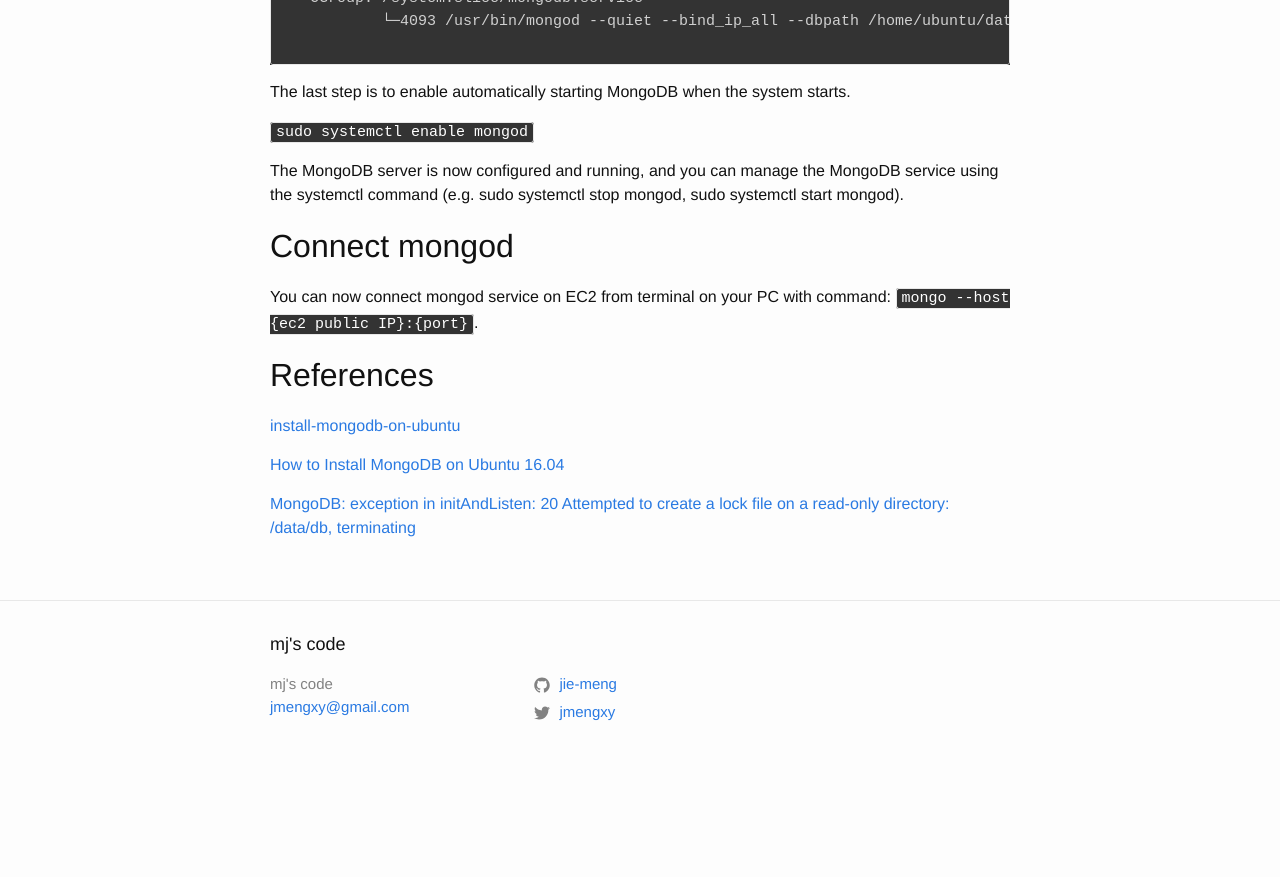
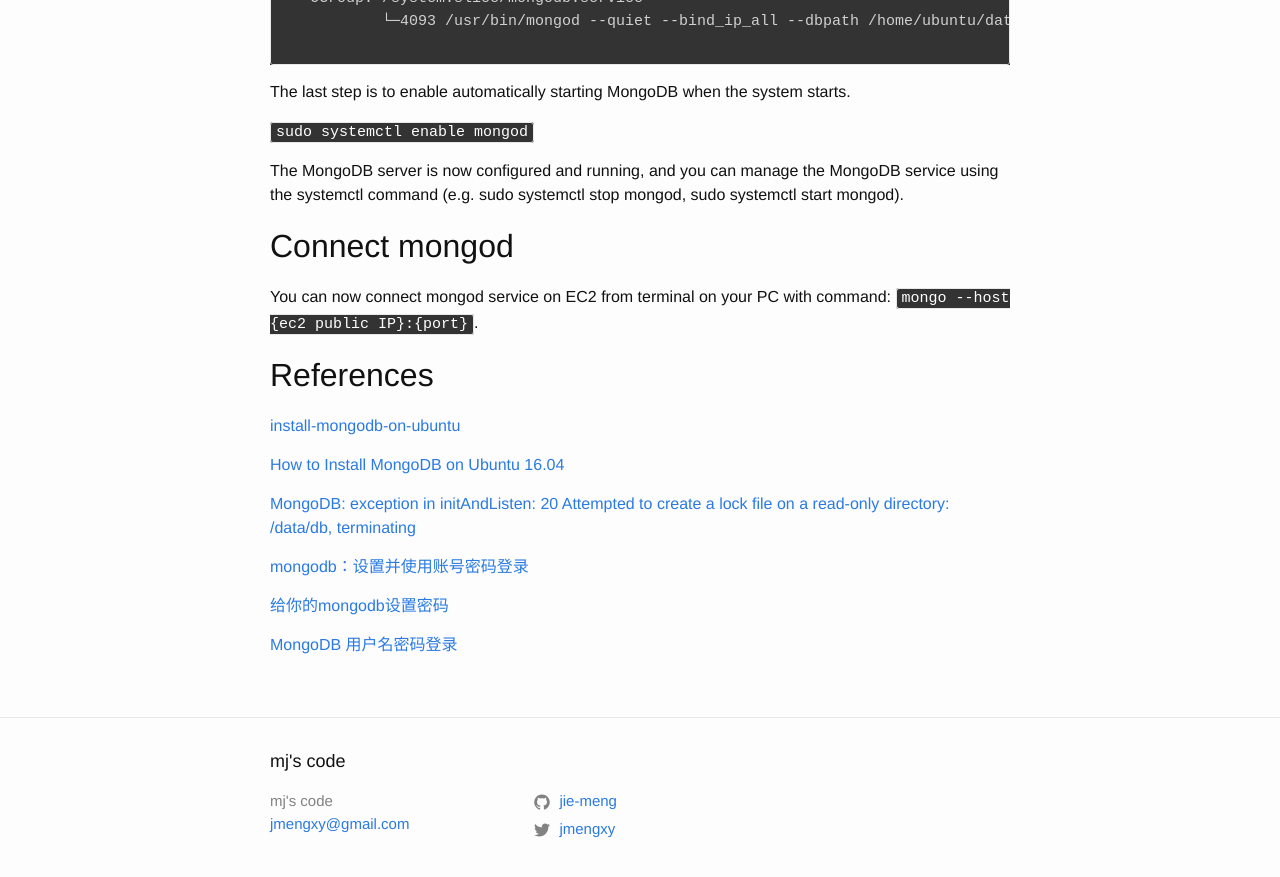
Before and after one commit to jie-meng/jie-meng.github.io, a Jekyll site: the page built from _posts/2018-09-11-run-mongodb-on-ec2.md, in a window 1280 px wide and 900 px high, scrolled down 1429 px. Shown: the top 877 px of the window. Built offline with Jekyll 4.4.1, drawn with Linux system fonts in a browser that asks for light colours; comment, search, counter and statistics services are not loaded; before the commit the page ends 2212 px from its top, so only the background shows below that.

Commit message:
Update run mongodb on ec2

```diff
--- a/_posts/2018-09-11-run-mongodb-on-ec2.md
+++ b/_posts/2018-09-11-run-mongodb-on-ec2.md
@@ -84,3 +84,9 @@
 [How to Install MongoDB on Ubuntu 16.04](https://www.digitalocean.com/community/tutorials/how-to-install-mongodb-on-ubuntu-16-04)
 
 [MongoDB: exception in initAndListen: 20 Attempted to create a lock file on a read-only directory: /data/db, terminating](https://stackoverflow.com/questions/42446931/mongodb-exception-in-initandlisten-20-attempted-to-create-a-lock-file-on-a-rea/43347884)
+
+[mongodb：设置并使用账号密码登录](https://amberwest.github.io/2018/06/14/mongodb%EF%BC%9A%E8%AE%BE%E7%BD%AE%E5%B9%B6%E4%BD%BF%E7%94%A8%E8%B4%A6%E5%8F%B7%E5%AF%86%E7%A0%81%E7%99%BB%E5%BD%95/)
+
+[给你的mongodb设置密码](https://segmentfault.com/a/1190000011554055)
+
+[MongoDB 用户名密码登录](https://www.jianshu.com/p/79caa1cc49a5)
```
